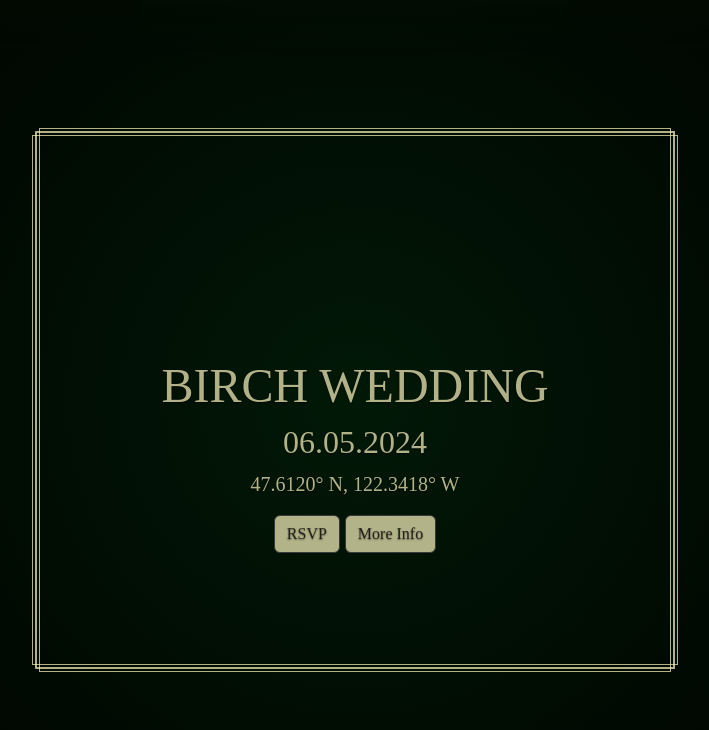
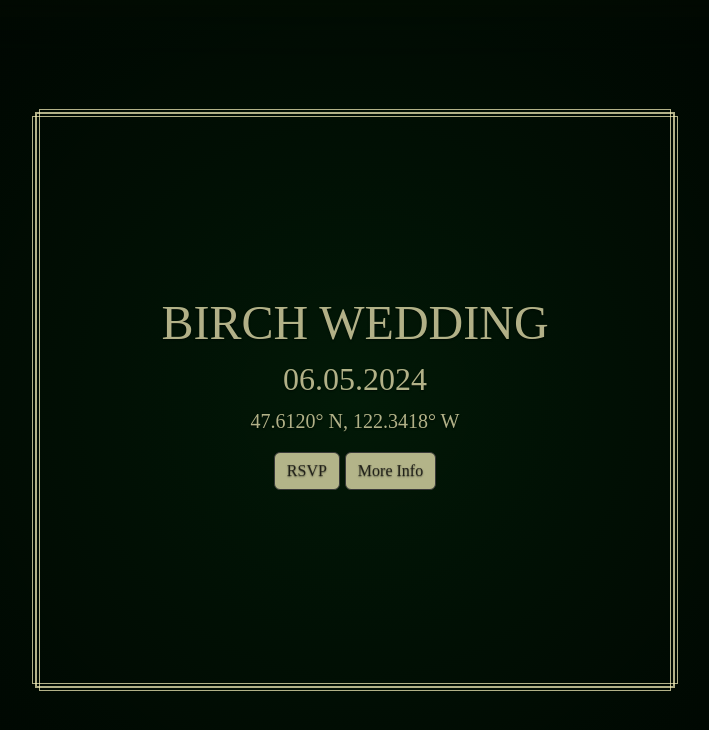
Before and after one commit to smbirch/weddingsite, a Flask app: page / in a window 1280 px wide. Shown: the top 730 px of the page, without its empty margins (285-994 px from the left). Run offline with Flask 2, Linux system fonts and the light colour scheme; some web fonts are replaced.

Commit message:
Still learning how flexbox works

```diff
--- a/static/css/style.css
+++ b/static/css/style.css
@@ -1,6 +1,11 @@
 @font-face {
   font-family: "Delauney";
   src: url("Delauney.ttf") format("truetype");
+}
+
+.header {
+  display: flex;
+  margin: 0 auto;
 }
 
 ul {
@@ -123,18 +128,17 @@ div.inner {
 .deco {
   display: flex;
   justify-content: center;
+  align-items: center;
+
   width: 100%;
-  height: 70%;
+  height: 75%;
   border: 2px solid;
   position: relative;
 
   animation: fadeIn 3s;
   pointer-events: none;
-  padding-top: 14rem;
-  padding-left: 2rem;
-  padding-right: 2rem;
+  padding: 2rem;
 }
-
 .deco:before,
 .deco:after {
   border: 1px solid;
```
Also changed, not shown: static/css/DECONICO.ttf (deleted), static/css/Marmalede.ttf (deleted).
